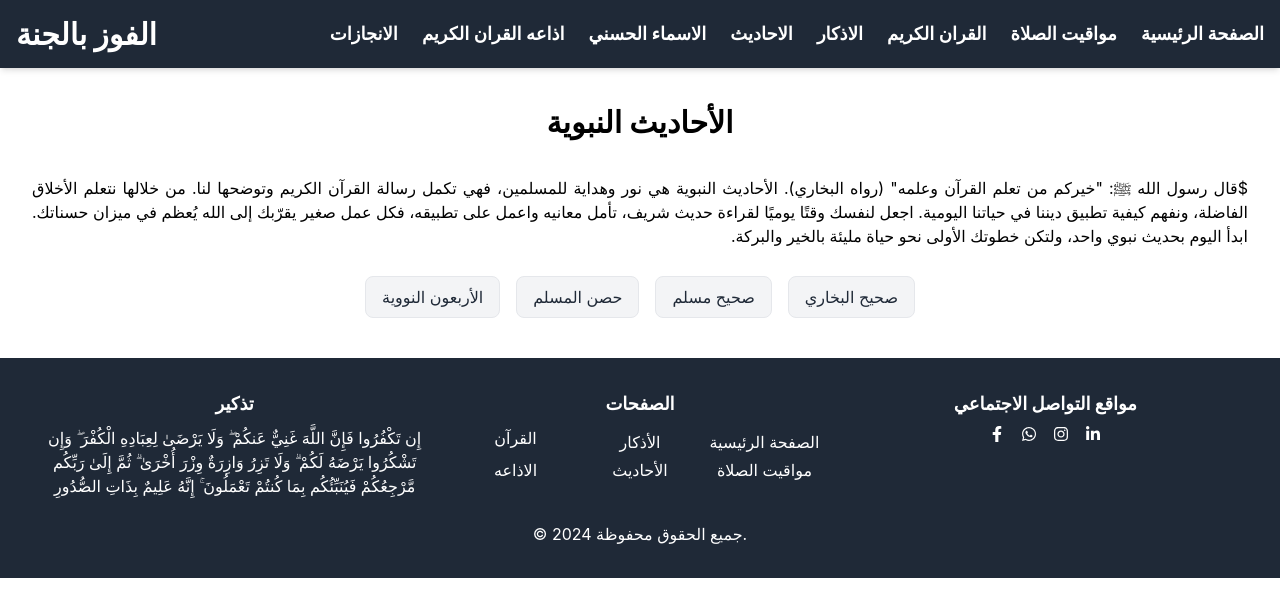
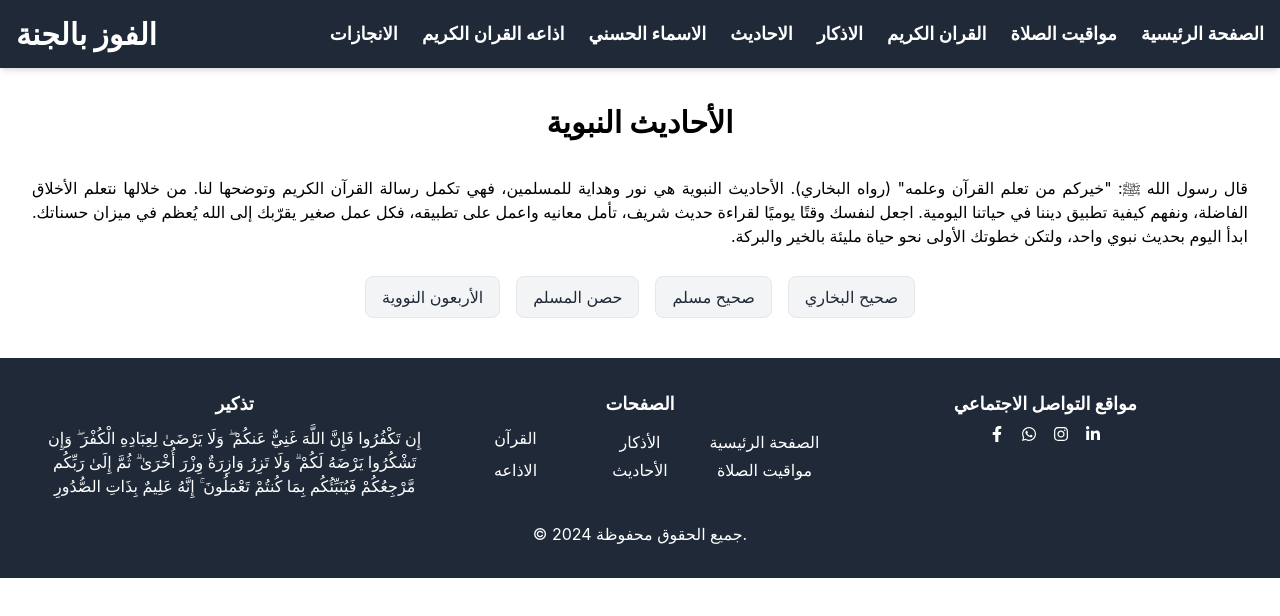
Before and after one commit to nadasherif1/prayer, a Next.js app: page /hadith in a window 1280 px wide. Shown: the top 616 px of the page. Built offline with nearby package versions, Linux system fonts and the light colour scheme.

Commit message:
new updates

```diff
--- a/src/app/hadith/page.js
+++ b/src/app/hadith/page.js
@@ -169,7 +169,7 @@ const Hadith = () => {
         الأحاديث النبوية
       </h1>
 <p className=" text-justify mb-7 ">
-${`قال رسول الله ﷺ: "خيركم من تعلم القرآن وعلمه" (رواه البخاري).
+{`قال رسول الله ﷺ: "خيركم من تعلم القرآن وعلمه" (رواه البخاري).
 الأحاديث النبوية هي نور وهداية للمسلمين، فهي تكمل رسالة القرآن الكريم وتوضحها لنا. من خلالها نتعلم الأخلاق الفاضلة، ونفهم كيفية تطبيق ديننا في حياتنا اليومية. اجعل لنفسك وقتًا يوميًا لقراءة حديث شريف، تأمل معانيه واعمل على تطبيقه، فكل عمل صغير يقرّبك إلى الله يُعظم في ميزان حسناتك.
 
 ابدأ اليوم بحديث نبوي واحد، ولتكن خطوتك الأولى نحو حياة مليئة بالخير والبركة.`}
```
